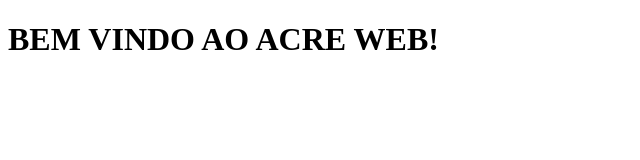
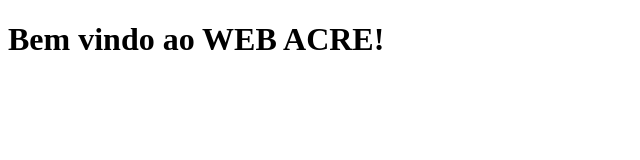
Before and after one commit to shinganzeto/JhonasDGiustina, a plain HTML site: page index.html in a window 1280 px wide. Shown: the whole page, without its empty margins (0-640 px from the left). Drawn offline with Linux system fonts and the light colour scheme.

Commit message:
Segundo commit

```diff
--- a/index.html
+++ b/index.html
@@ -5,7 +5,7 @@
     </head>
     <body>
         <h1>
-            BEM VINDO AO ACRE WEB!
+            Bem vindo ao WEB ACRE!
         </h1>
     </body>
 </html>
```
